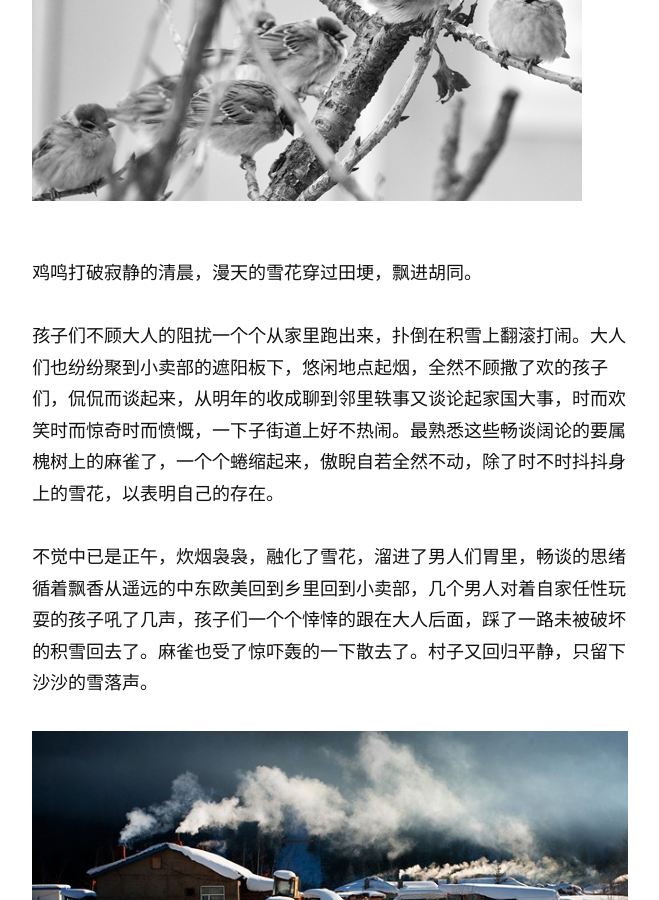
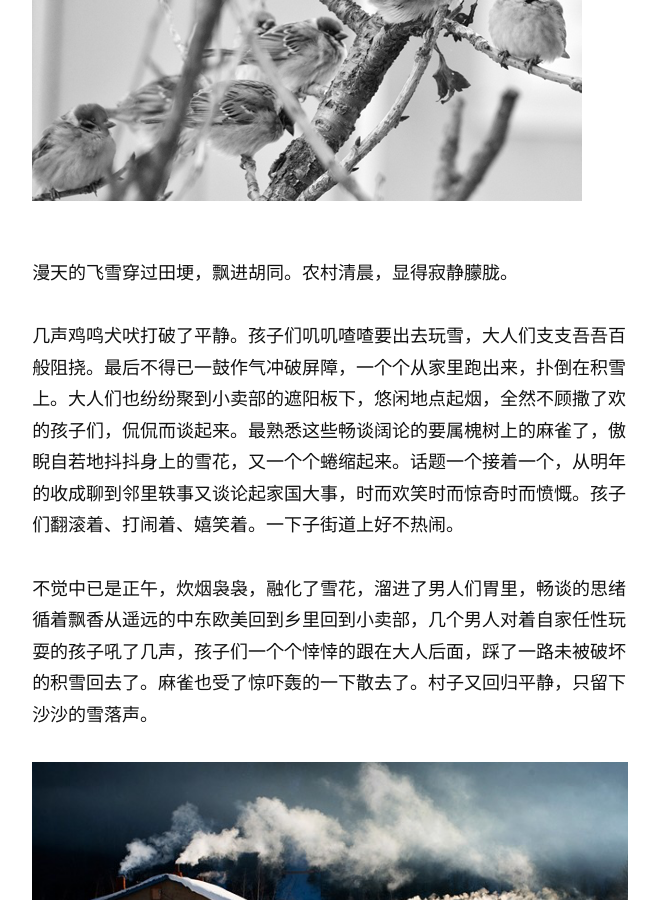
Before and after one commit to aochuih/aochuih.github.io, a Jekyll site: the page built from _posts/2018-01-24-腊八盼雪.md, in a window 1280 px wide and 900 px high, scrolled down 886 px. Shown: the whole window, without its empty margins (310-969 px from the left). Built offline with Jekyll 4.4.1, drawn with Linux system fonts in a browser that asks for light colours; nearby versions of some CDN libraries.

Commit message:
修整词句

```diff
--- a/_posts/2018-01-24-腊八盼雪.md
+++ b/_posts/2018-01-24-腊八盼雪.md
@@ -12,12 +12,12 @@ image:
 
 一转眼到了腊八，我坐在办公室，透过落地窗眺望远方，仿佛回到了家乡...
 
-# ![office](/assets/img/2018_01_24_snow1.jpg)
+# ![bird](/assets/img/2018_01_24_snow1.jpg)
 
-鸡鸣打破寂静的清晨，漫天的雪花穿过田埂，飘进胡同。
+漫天的飞雪穿过田埂，飘进胡同。农村清晨，显得寂静朦胧。
 
-孩子们不顾大人的阻扰一个个从家里跑出来，扑倒在积雪上翻滚打闹。大人们也纷纷聚到小卖部的遮阳板下，悠闲地点起烟，全然不顾撒了欢的孩子们，侃侃而谈起来，从明年的收成聊到邻里轶事又谈论起家国大事，时而欢笑时而惊奇时而愤慨，一下子街道上好不热闹。最熟悉这些畅谈阔论的要属槐树上的麻雀了，一个个蜷缩起来，傲睨自若全然不动，除了时不时抖抖身上的雪花，以表明自己的存在。
+几声鸡鸣犬吠打破了平静。孩子们叽叽喳喳要出去玩雪，大人们支支吾吾百般阻挠。最后不得已一鼓作气冲破屏障，一个个从家里跑出来，扑倒在积雪上。大人们也纷纷聚到小卖部的遮阳板下，悠闲地点起烟，全然不顾撒了欢的孩子们，侃侃而谈起来。最熟悉这些畅谈阔论的要属槐树上的麻雀了，傲睨自若地抖抖身上的雪花，又一个个蜷缩起来。话题一个接着一个，从明年的收成聊到邻里轶事又谈论起家国大事，时而欢笑时而惊奇时而愤慨。孩子们翻滚着、打闹着、嬉笑着。一下子街道上好不热闹。
 
 不觉中已是正午，炊烟袅袅，融化了雪花，溜进了男人们胃里，畅谈的思绪循着飘香从遥远的中东欧美回到乡里回到小卖部，几个男人对着自家任性玩耍的孩子吼了几声，孩子们一个个悻悻的跟在大人后面，踩了一路未被破坏的积雪回去了。麻雀也受了惊吓轰的一下散去了。村子又回归平静，只留下沙沙的雪落声。
 
-# ![office](/assets/img/2018_01_24_snow.png)
+# ![snow](/assets/img/2018_01_24_snow.png)
```
